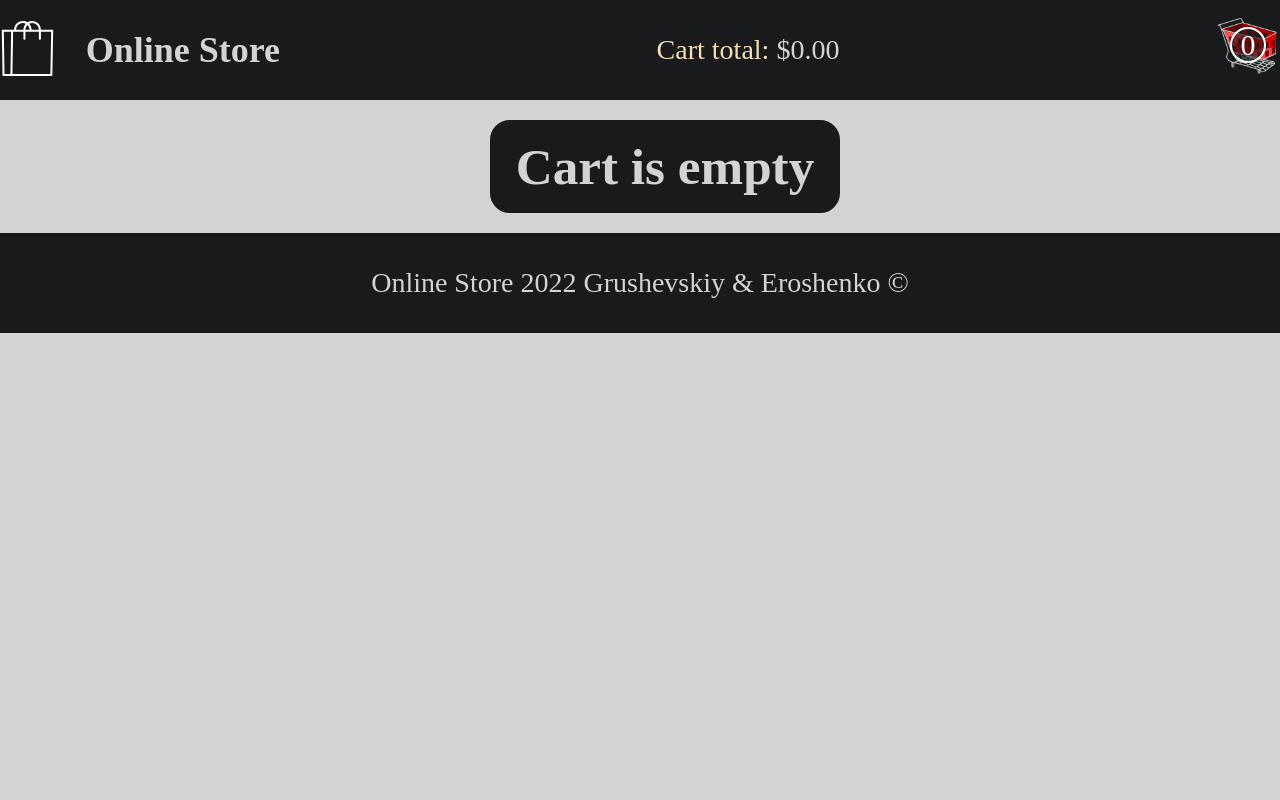
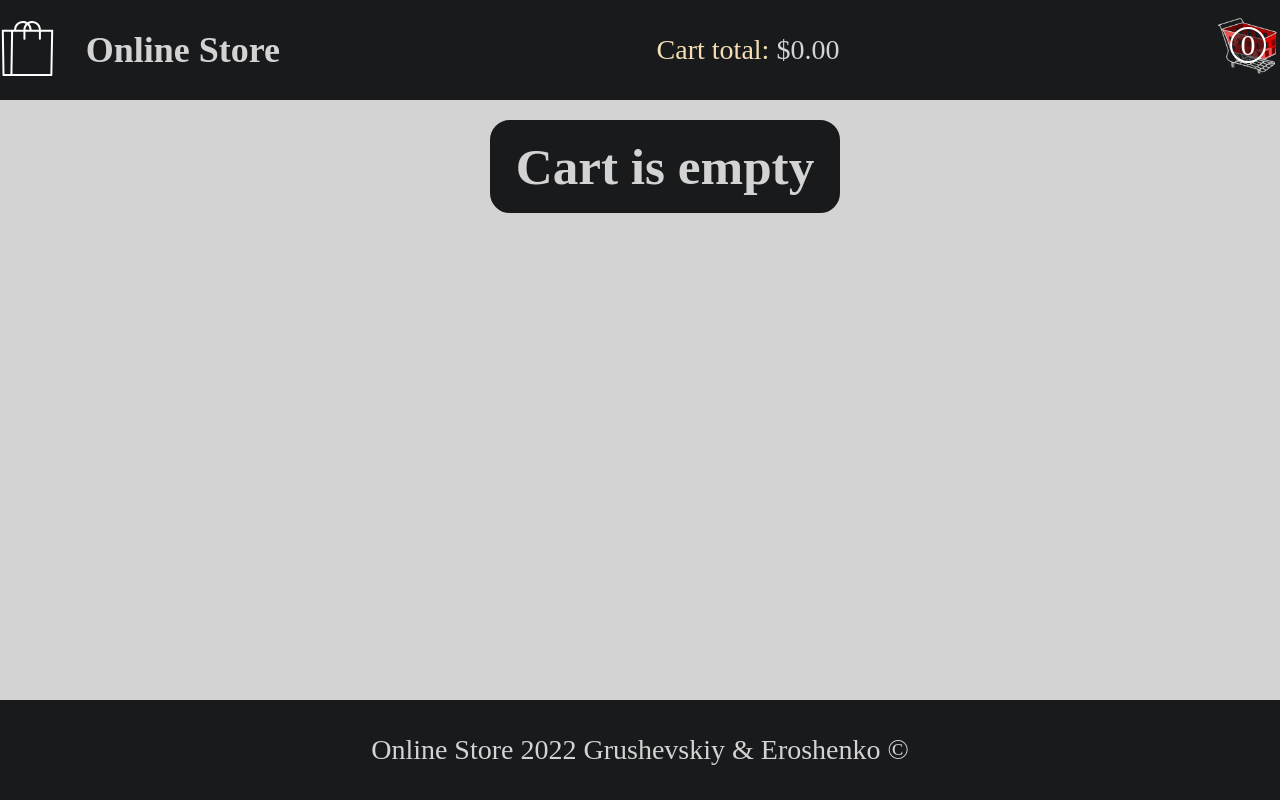
Before and after one commit to Mornival/Online-Store, a React (Create React App) app in the folder online-store/: page /basket in a window 1280 px wide. Built offline with nearby package versions, Linux system fonts and the light colour scheme.

Commit message:
fix: fix bags with footer

```diff
--- a/online-store/src/App.scss
+++ b/online-store/src/App.scss
@@ -0,0 +1,13 @@
+html{
+    height: 100%;
+}
+
+body{
+    height: 100%;
+}
+
+#root{
+    height: 100%;
+    display: flex;
+    flex-direction: column;
+}
--- a/online-store/src/components/mainFooter/mainFooter.scss
+++ b/online-store/src/components/mainFooter/mainFooter.scss
@@ -1,13 +1,13 @@
 .footer{
-    position: absolute;
     width: 100%;
     height: 100px;
     background-color: #181a1c;
-    margin-top: 20px;
+    margin-top: auto;
     display: flex;
     justify-content: center;
     align-items: center;
     font-size: 28px;
     color: lightgrey;
     flex-shrink: 0;
+    justify-self: flex-end;
 }
--- a/online-store/src/components/mainFooter/mainFooter.tsx
+++ b/online-store/src/components/mainFooter/mainFooter.tsx
@@ -1,33 +1,32 @@
 import './mainFooter.scss';
-import { useEffect } from 'react';
 
 const MainFooter = () => {
-    const path = window.location.pathname;
+    // const path = window.location.pathname;
 
-    function resizeFooter() {
-        const  footer = document.querySelector('.footer') as HTMLElement;
+    // function resizeFooter() {
+    //     const  footer = document.querySelector('.footer') as HTMLElement;
 
-        if( window.innerHeight - 24  > document.body.scrollHeight) {
-        const footer = document.querySelector('.footer') as HTMLElement;
-        const page404 = document.querySelector('.page404-div') as HTMLElement;
-        if (window.innerHeight - 24 > document.body.scrollHeight || !page404) {
-            footer.style.position = `absolute`;
-            footer.style.bottom = `0`;
-        } else {
-            footer.style.position = 'relative';
-        }
-    }
+    //     if( window.innerHeight - 24  > document.body.scrollHeight) {
+    //     const footer = document.querySelector('.footer') as HTMLElement;
+    //     const page404 = document.querySelector('.page404-div') as HTMLElement;
+    //     if (window.innerHeight - 24 > document.body.scrollHeight || !page404) {
+    //         footer.style.position = `absolute`;
+    //         footer.style.bottom = `0`;
+    //     } else {
+    //         footer.style.position = 'relative';
+    //     }
+    // }
 
-    window.onclick = () => {
-        resizeFooter();
-        setInterval(resizeFooter,500);
-    }
+    // window.onclick = () => {
+    //     resizeFooter();
+    //     setInterval(resizeFooter,500);
+    // }
 
-        let intervalId;
-        clearInterval(intervalId);
-        resizeFooter();
-        intervalId = setInterval(resizeFooter, 100);
-    }
+    //     let intervalId;
+    //     clearInterval(intervalId);
+    //     resizeFooter();
+    //     intervalId = setInterval(resizeFooter, 100);
+    // }
 
     return (
         <footer className='footer'>
```
